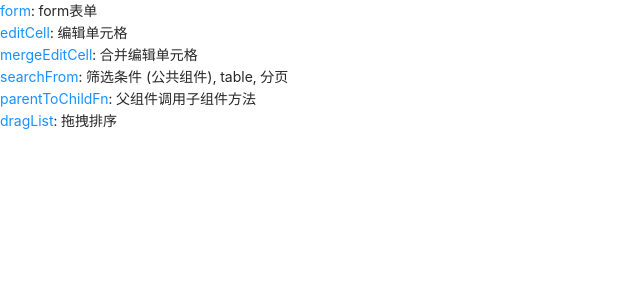
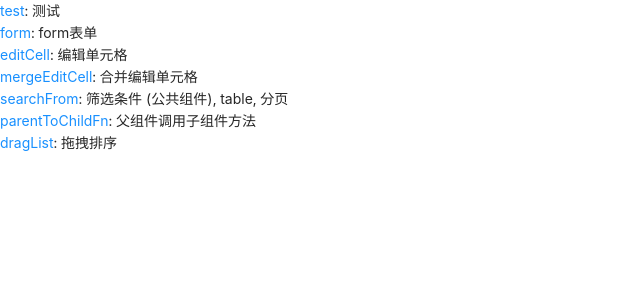
Before and after one commit to zhangpingg/React-frame, a React (Create React App) app: page /#/ in a window 1280 px wide. Shown: the top 300 px of the page, without its empty margins (0-640 px from the left). Built offline with nearby package versions, Linux system fonts and the light colour scheme.

Commit message:
feat:增加test

```diff
--- a/package.json
+++ b/package.json
@@ -3,6 +3,7 @@
   "version": "0.1.0",
   "private": true,
   "dependencies": {
+    "@ant-design/icons": "^4.7.0",
     "@craco/craco": "^6.4.3",
     "@dnd-kit/core": "^5.0.3",
     "@dnd-kit/sortable": "^6.0.1",
@@ -16,6 +17,7 @@
     "@types/react-dom": "^17.0.14",
     "ahooks": "^3.1.13",
     "antd": "^4.19.2",
+    "array-move": "^4.0.0",
     "colors": "^1.4.0",
     "craco-less": "^2.0.0",
     "inquirer": "^8.2.2",
@@ -23,6 +25,7 @@
     "react-dom": "^17.0.2",
     "react-router-dom": "^6.2.2",
     "react-scripts": "^4.0.0",
+    "react-sortable-hoc": "^2.0.0",
     "simple-git": "^3.7.0",
     "typescript": "^4.6.2",
     "web-vitals": "^2.1.4"
--- a/src/App.tsx
+++ b/src/App.tsx
@@ -2,6 +2,7 @@ import React from 'react';
 import './app.less'
 import { HashRouter as Router, Routes, Route } from "react-router-dom";
 import Home from './pages/home'
+import Test from './pages/test'
 import Form from './pages/antd/form'
 import EditCell from './pages/antd/editCell'
 import MergeEditCell from './pages/antd/mergeEditCell'
@@ -14,6 +15,7 @@ function App() {
     <Router>
       <Routes>
         <Route path="/" element={<Home />} />
+        <Route path="/test" element={<Test />} />
         <Route path="/form" element={<Form />} />
         <Route path="/editCell" element={<EditCell />} />
         <Route path="/mergeEditCell" element={<MergeEditCell />} />
--- a/src/pages/dragList/index.tsx
+++ b/src/pages/dragList/index.tsx
@@ -1,4 +1,4 @@
-// import "./styles.css";
+// 在线地址：https://codesandbox.io/s/reverent-curie-xh1yvc?file=/src/App.tsx:0-2998
 import React, { useCallback, useState } from "react";
 import {
   DndContext,
--- a/src/pages/home/index.tsx
+++ b/src/pages/home/index.tsx
@@ -4,6 +4,7 @@ import { Link } from "react-router-dom";
 const Home = () => {
   return (
     <div>
+      <Link to="/test">test</Link>: 测试 <br />
       <Link to="/form">form</Link>: form表单 <br />
       <Link to="/editCell">editCell</Link>: 编辑单元格 <br />
       <Link to="/mergeEditCell">mergeEditCell</Link>: 合并编辑单元格 <br />
--- /dev/null
+++ b/src/pages/test/index.tsx
@@ -0,0 +1,9 @@
+import React from 'react'
+
+const Test = () => {
+  return (
+    <div>test</div>
+  )
+}
+
+export default Test;
```
Also changed, not shown: 1 other file (tests, documents, lock files or other folders).
